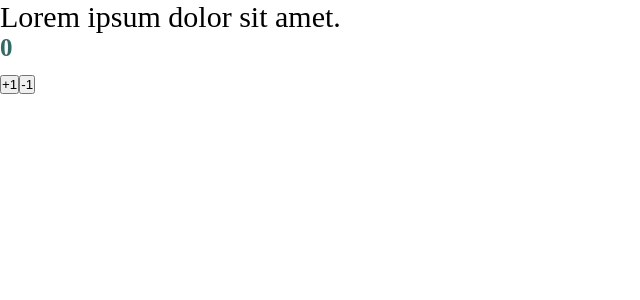
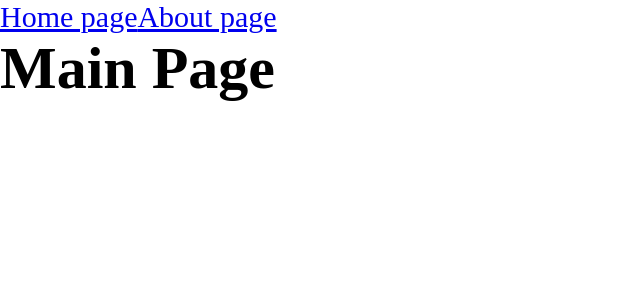
Before and after one commit to shumik323/photo-react, a React app: page / in a window 1280 px wide. Shown: the top 300 px of the page, without its empty margins (0-640 px from the left). Built offline with nearby package versions, Linux system fonts and the light colour scheme; the HTML template or start-up script is replaced by a standard one.

Commit message:
feat: add routing, add code splitting(lazy)

```diff
--- a/package.json
+++ b/package.json
@@ -15,6 +15,7 @@
     "@types/webpack-dev-server": "^4.7.2",
     "@types/react": "^17.0.39",
     "@types/react-dom": "^17.0.11",
+    "@types/react-router-dom": "^5.3.3",
     "mini-css-extract-plugin": "^2.5.3",
     "css-loader": "^6.6.0",
     "style-loader": "^3.3.1",
@@ -30,6 +31,7 @@
   },
   "dependencies": {
     "react": "^17.0.2",
-    "react-dom": "^17.0.2"
+    "react-dom": "^17.0.2",
+    "react-router-dom": "^6.2.1"
   }
 }
--- a/src/App.tsx
+++ b/src/App.tsx
@@ -1,12 +1,20 @@
-import React from 'react';
-import Counter from "./components/Counter";
+import React, {Suspense} from 'react';
+import {Link, Route, Routes} from 'react-router-dom';
 import './index.scss'
+import {AboutPageAsync} from "./pages/AboutPage/AboutPage.async";
+import {MainPageAsync} from "./pages/MainPage/MainPage.async";
 
 const App = () => {
     return (
         <div className="app">
-            Lorem ipsum dolor sit amet.
-            <Counter />
+            <Link to={'/'}>Home page</Link>
+            <Link to={'/about'}>About page</Link>
+            <Suspense fallback={<div>Loading...</div>}>
+                <Routes>
+                    <Route path={'/about'} element={<AboutPageAsync />}/>
+                    <Route path={'/'} element={<MainPageAsync />}/>
+                </Routes>
+            </Suspense>
         </div>
     );
 };
--- a/src/index.tsx
+++ b/src/index.tsx
@@ -1,8 +1,10 @@
 import {render} from 'react-dom';
-import Counter from "./components/Counter";
 import App from "./App";
+import {BrowserRouter} from "react-router-dom";
 
 render (
-    <App />,
+    <BrowserRouter>
+        <App />
+    </BrowserRouter>,
     document.getElementById('root')
 )
--- /dev/null
+++ b/src/pages/AboutPage/AboutPage.async.tsx
@@ -0,0 +1,3 @@
+import {lazy} from 'react';
+
+export const AboutPageAsync = lazy(() => import('./AboutPage'));
--- /dev/null
+++ b/src/pages/AboutPage/AboutPage.tsx
@@ -0,0 +1,11 @@
+import React from 'react';
+
+const AboutPage = () => {
+    return (
+        <div>
+            <h1>About page</h1>
+        </div>
+    );
+};
+
+export default AboutPage;
--- /dev/null
+++ b/src/pages/MainPage/MainPage.async.tsx
@@ -0,0 +1,3 @@
+import {lazy} from 'react';
+
+export const MainPageAsync = lazy(() => import('./MainPage'));
--- /dev/null
+++ b/src/pages/MainPage/MainPage.tsx
@@ -0,0 +1,11 @@
+import React from 'react';
+
+const MainPage = () => {
+    return (
+        <div>
+            <h1>Main Page</h1>
+        </div>
+    );
+};
+
+export default MainPage;
--- a/tsconfig.json
+++ b/tsconfig.json
@@ -2,7 +2,7 @@
   "compilerOptions": {
     "outDir": "./dist/",
     "noImplicitAny": true,
-    "module": "es6",
+    "module": "ESNext",
     "target": "es5",
     "jsx": "react-jsx",
     "allowJs": true,
```
Also changed, not shown: 9 other files (tests, documents, lock files or other folders).
